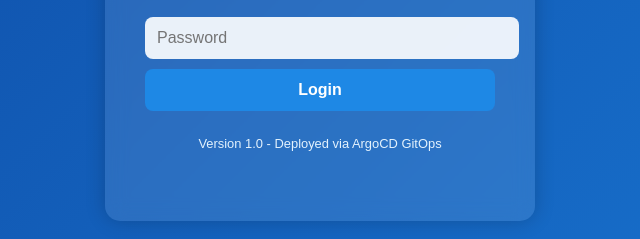
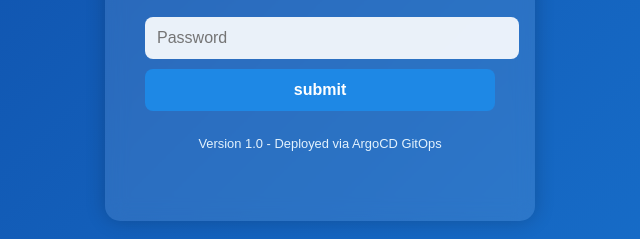
Before and after one commit to smit-darji/argocd_cicd, a plain HTML site: page index.html in a window 1280 px wide. Shown: the part 397-636 px from the top of the page, 320-960 px from the left. Drawn offline with Linux system fonts and the light colour scheme.

```diff
--- a/index.html
+++ b/index.html
@@ -89,7 +89,7 @@
     <form>
       <input type="text" placeholder="Username" required>
       <input type="password" placeholder="Password" required>
-      <input type="submit" value="Login">
+      <input type="submit" value="submit">
     </form>
 
     <div class="footer">
```
Also changed, not shown: 2 other files.
